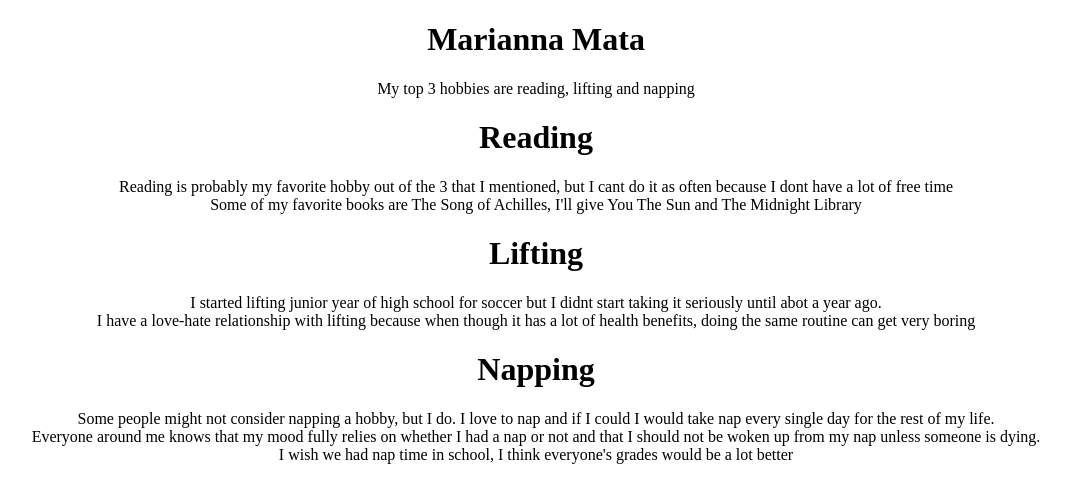
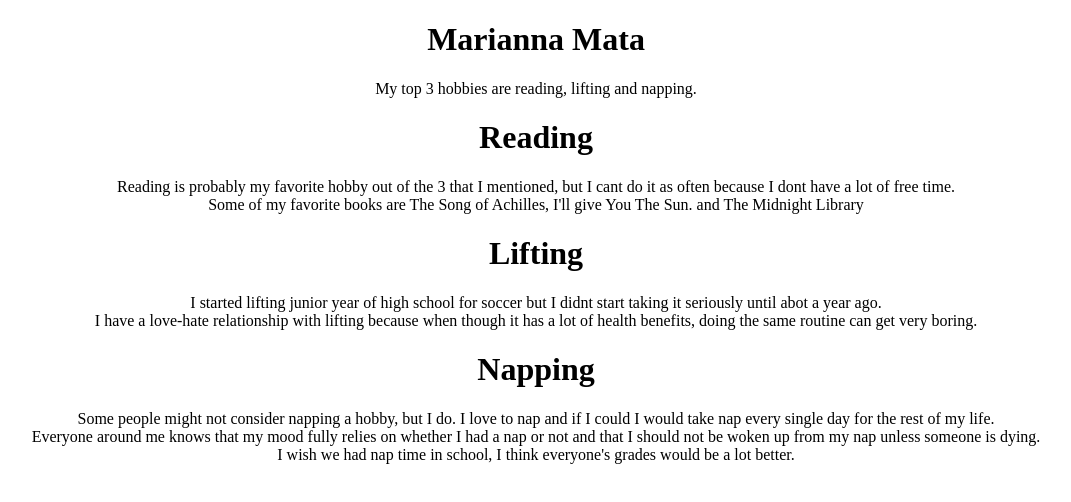
Before and after one commit to Mariannamnm12/mariannamnm12.myhobbies, a plain HTML site: page index.html in a window 1280 px wide. Shown: the whole page, without its empty margins (104-1175 px from the left). Drawn offline with Linux system fonts and the light colour scheme.

Commit message:
Update index.html

```diff
--- a/index.html
+++ b/index.html
@@ -5,23 +5,23 @@
   </head>
   <body>
     <h1> <center> Marianna Mata</center></h1>
-    <p><center>My top 3 hobbies are reading, lifting and napping</center></p>
+    <p><center>My top 3 hobbies are reading, lifting and napping.</center></p>
     <h1><center>Reading</center></h1>
     <p><center>Reading is probably my favorite hobby out of the 3 that
-    I mentioned, but I cant do it as often because I dont have a lot of free time <br>
-    Some of my favorite books are The Song of Achilles, I'll give You The Sun
+    I mentioned, but I cant do it as often because I dont have a lot of free time. <br>
+    Some of my favorite books are The Song of Achilles, I'll give You The Sun.
     and The Midnight Library</center></p>
      <h1><center>Lifting</center></h1>
     <p><center>I started lifting junior year of high school for soccer but I didnt start taking it
     seriously until abot a year ago. <br>
     I have a love-hate relationship with lifting because when though it has a lot of health benefits,
-    doing the same routine can get very boring</center></p>
+    doing the same routine can get very boring.</center></p>
     <h1><center>Napping</center></h1>
     <p><center>Some people might not consider napping a hobby, but I do.
     I love to nap and if I could I would take nap every single day for the rest of my life.<br>
     Everyone around me knows that my mood fully relies on whether I had a nap or not and that
     I should not be woken up from my nap unless someone is dying.<br>
-    I wish we had nap time in school, I think everyone's grades would be a lot better</center></p>
+    I wish we had nap time in school, I think everyone's grades would be a lot better.</center></p>
 
   </body>
 </html>
```
